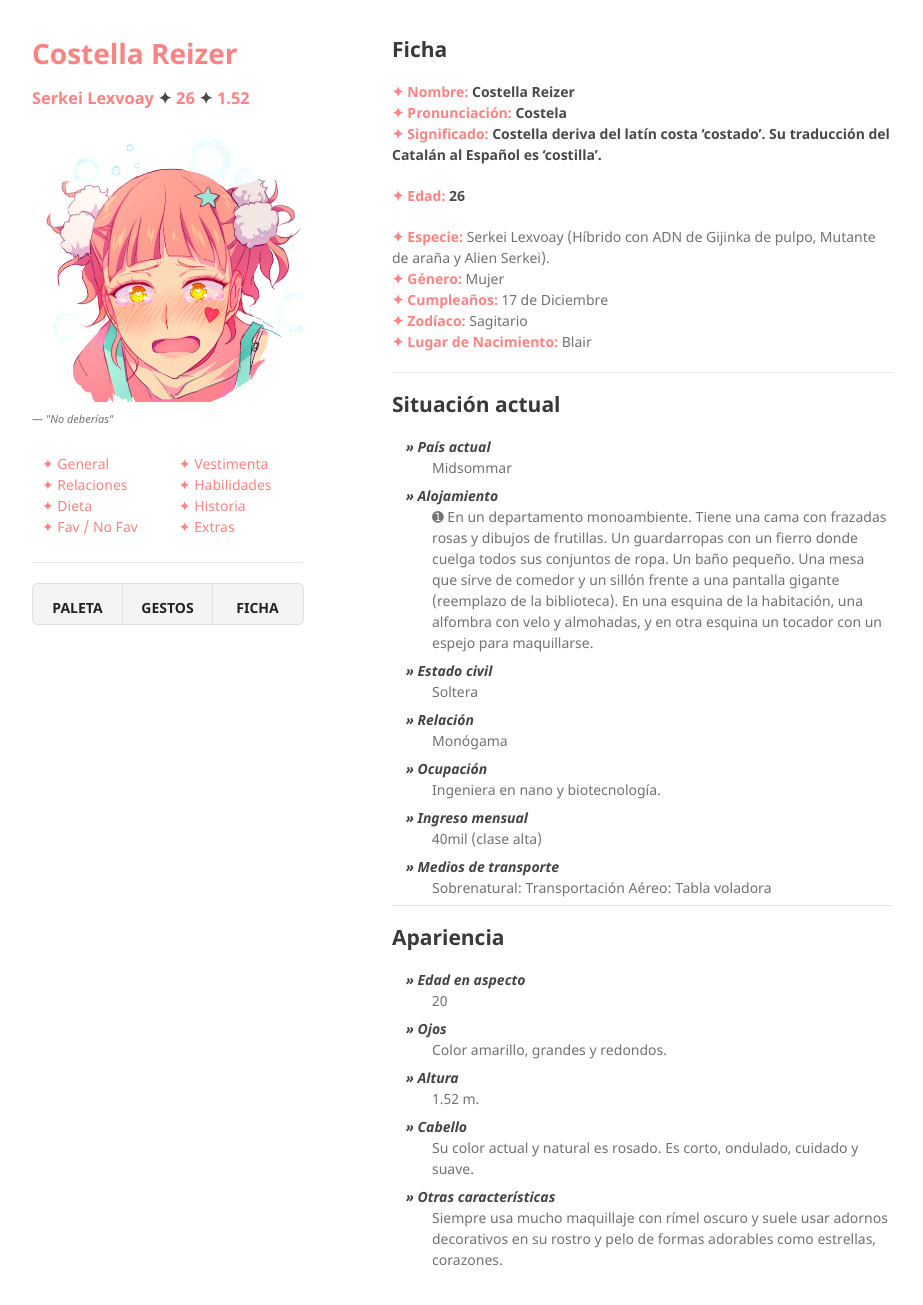
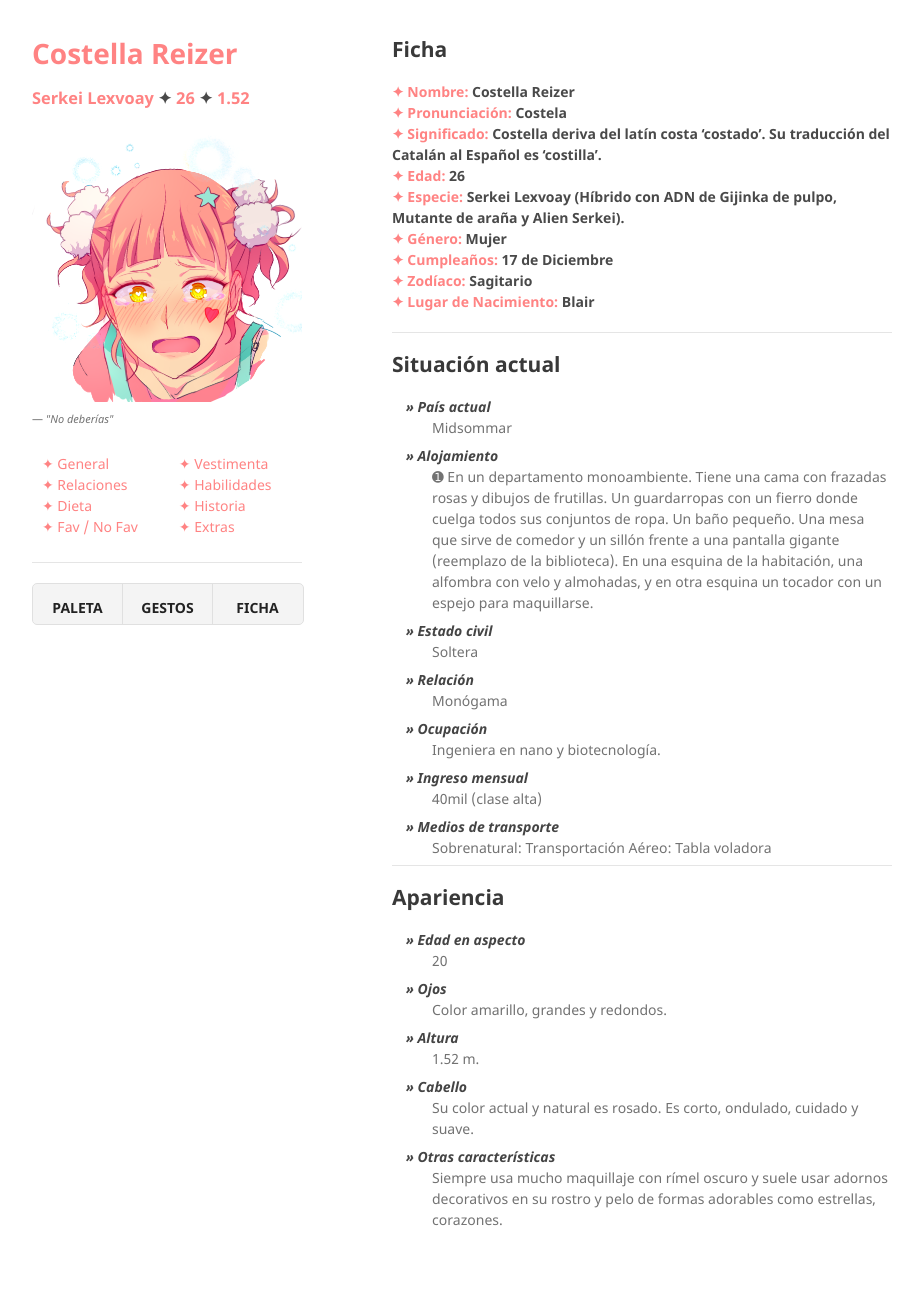
Before and after one commit to BlairSander/costella, a Jekyll site: the page built from general.md, in a window 1280 px wide and 1327 px high. Shown: the top 1305 px of the window, without its empty margins (178-1101 px from the left). Built offline with Jekyll 4.4.1, drawn with Linux system fonts in a browser that asks for light colours; our own code applies the rules of GitHub Pages for plain Markdown files.

```diff
--- a/general.md
+++ b/general.md
@@ -3,13 +3,7 @@ layout: default
 ---
 ## Ficha
 
-#### **✦ Nombre:** Costella Reizer <br> **✦ Pronunciación:** Costela <br> **✦ Significado:** Costella deriva del latín costa 'costado'. Su traducción del Catalán al Español es 'costilla'.
-#### **✦ Edad:** 26 <br>
-**✦ Especie:** Serkei Lexvoay (Híbrido con ADN de Gijinka de pulpo, Mutante de araña y Alien Serkei). <br>
-**✦ Género:** Mujer <br>
-**✦ Cumpleaños:** 17 de Diciembre <br>
-**✦ Zodíaco:** Sagitario <br>
-**✦ Lugar de Nacimiento:** Blair
+#### **✦ Nombre:** Costella Reizer <br> **✦ Pronunciación:** Costela <br> **✦ Significado:** Costella deriva del latín costa 'costado'. Su traducción del Catalán al Español es 'costilla'.<br> **✦ Edad:** 26 <br> **✦ Especie:** Serkei Lexvoay (Híbrido con ADN de Gijinka de pulpo, Mutante de araña y Alien Serkei). <br> **✦ Género:** Mujer <br> **✦ Cumpleaños:** 17 de Diciembre <br> **✦ Zodíaco:** Sagitario <br> **✦ Lugar de Nacimiento:** Blair
 
 * * *
 
```
